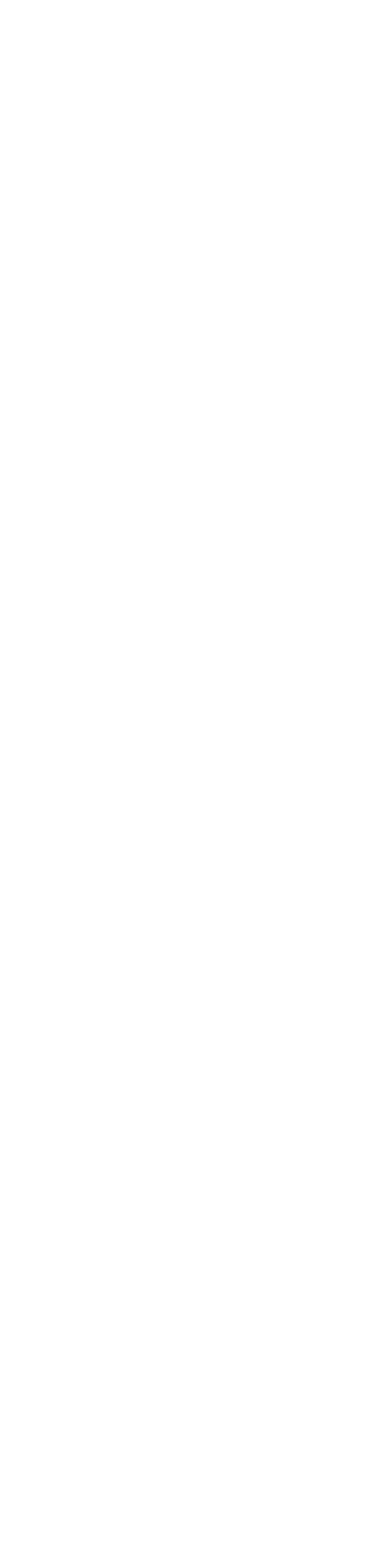
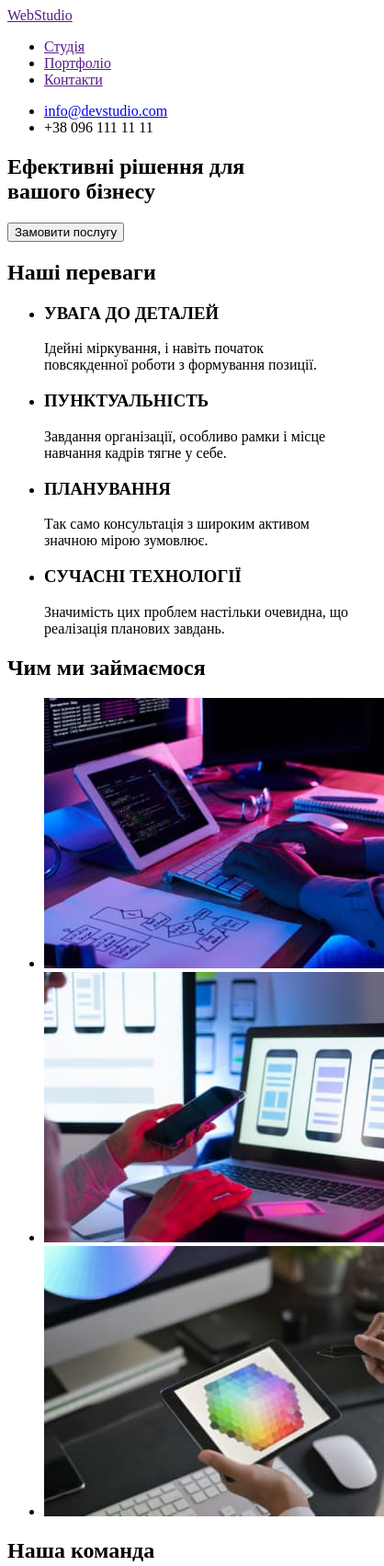
Before and after one commit to KutsaevPavlo/goit-markup-hw-01, a plain HTML site: page index.html in a window 390 px wide. Shown: the top 1703 px of the page at 92% size, 418 px wide, since content can reach past the window. Before the commit the page ends 844 px from the top, so only its background shows below. Drawn offline with Linux system fonts and the light colour scheme.

Commit message:
index.html

```diff
--- a/index.html
+++ b/index.html
@@ -4,9 +4,100 @@
     <meta charset="UTF-8">
     <meta http-equiv="X-UA-Compatible" content="IE=edge">
     <meta name="viewport" content="width=device-width, initial-scale=1.0">
-    <title>Document</title>
+    <title>Студія</title>
 </head>
 <body>
+    <header>
+            <nav>
+            <a href="">WebStudio</a>
+            <ul>
+                <li><a href="">Студія</a></li>
+                <li><a href="">Портфоліо</a></li>
+                <li><a href="">Контакти</a></li>
 
+            </ul>
+            </nav>
+            <ul>
+                <li><a href="mailto:info@devstudio.com">info@devstudio.com</a></li>
+                <li><a href="tel:+380961111111"></a>+38 096 111 11 11</li>
+            </ul>
+
+    </header>
+    <main>
+<section>
+    <h1>Ефективні рішення для <br> вашого бізнесу</h1>
+    <button type="button">Замовити послугу</button>
+</section>
+<section>
+    <h2>Наші переваги</h2>
+    <ul>
+        <li>
+            <h3>УВАГА ДО ДЕТАЛЕЙ</h3>
+            <p>Ідейні міркування, і навіть початок повсякденної роботи з формування позиції.</p>
+        </li>
+        <li>
+            <h3>ПУНКТУАЛЬНІСТЬ</h3>
+            <p>Завдання організації, особливо рамки і місце навчання кадрів тягне у себе.</p>
+        </li>
+        <li>
+            <h3>ПЛАНУВАННЯ</h3>
+            <p>Так само консультація з широким активом значною мірою зумовлює.</p>
+        </li>
+        <li>
+            <h3>СУЧАСНІ ТЕХНОЛОГІЇ</h3>
+            <p>Значимість цих проблем настільки очевидна, що реалізація планових завдань.</p>
+        </li>
+    </ul>
+</section>
+<section>
+    <h2>Чим ми займаємося</h2>
+    <ul>
+        <li>
+            <a href="./images/box1.jpg">
+                <img src="./images/box1.jpg" alt="Проектуємо" width="370">
+            </a>
+            <a href=""></a>
+        </li>
+        <li>
+            <a href="./images/box2.jpg">
+                <img src="./images/box2.jpg" alt="AppMobile" width="370">
+            </a>
+            <a href=""></a>
+        </li>
+        <li>
+            <a href="./images/box3.jpg">
+                <img src="./images/box3.jpg" alt="Дизайн" width="370">
+            </a>
+            <a href=""></a>
+        </li>
+    </ul>
+</section>
+<section>
+    <h2>Наша команда</h2>
+    <ul>
+        <li>
+            <img src="./images/teamcard1.jpg" alt="Ігор" width="270">
+        </li>
+        <li>
+            <img src="./images/teamcard2.jpg" alt="Оля" width="270">
+        </li>
+        <li>
+            <img src="./images/teamcard3.jpg" alt="Микола" width="270">
+        </li>
+        <li>
+            <img src="./images/teamcard4.jpg" alt="Михайло" width="270">
+        </li>
+    </ul>
+</section>
+    </main>
+<footer>
+    <a href="">WebStudio</a>
+    <address>м. Київ, пр-т Лесі Українки, 26</address>
+    <ul>
+        <li><a href="mailto:info@devstudio.com">info@devstudio.com</a></li>
+        <li><a href="tel:+380961111111"></a>+38 096 111 11 11</li>
+    </ul>
+
+    </footer>
 </body>
 </html>
```
Also changed, not shown: images/box1.jpg (added), images/box2.jpg (added), images/box3.jpg (added), images/teamcard1.jpg (added), images/teamcard2.jpg (added), images/teamcard3.jpg (added), images/teamcard4.jpg (added), 2 other files.
